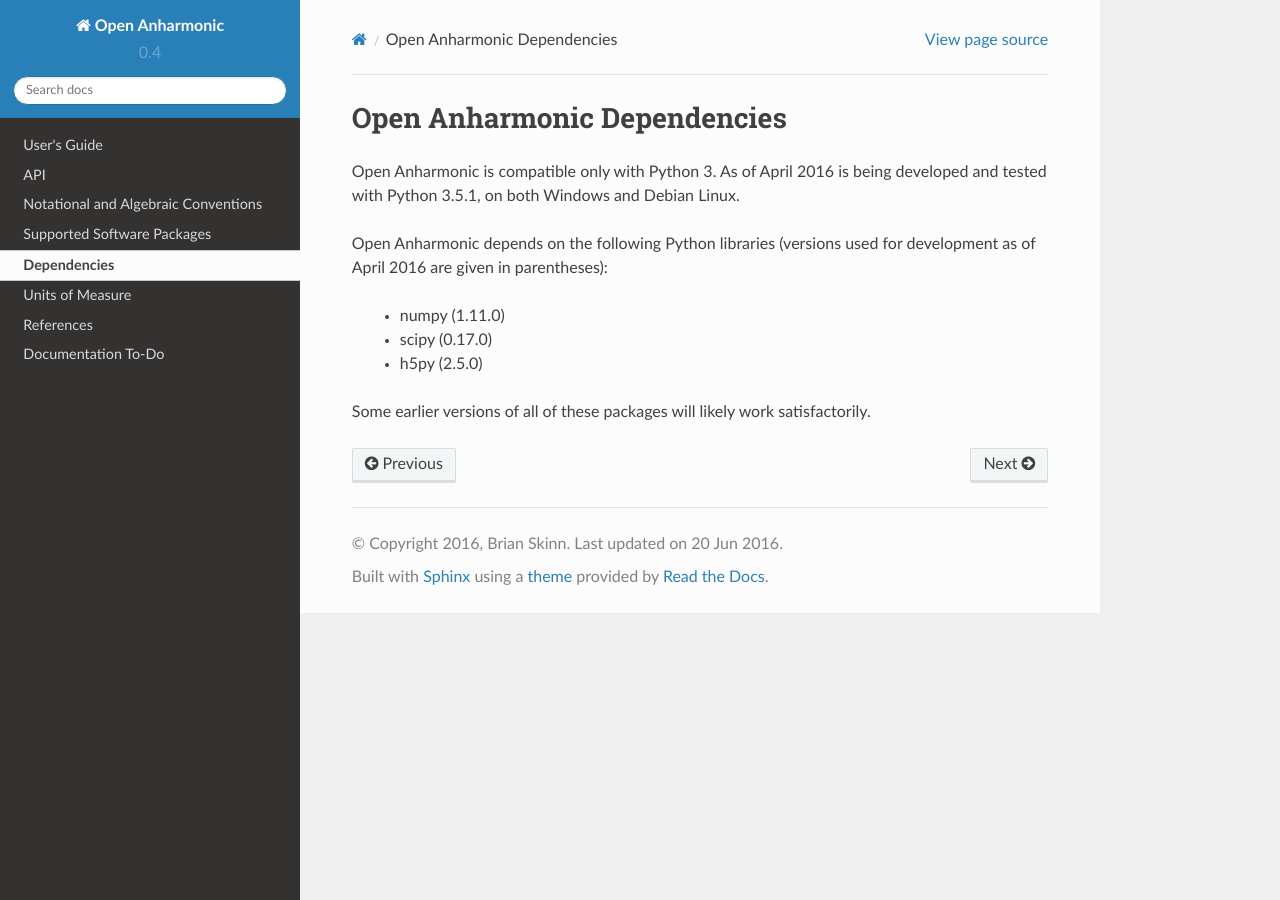
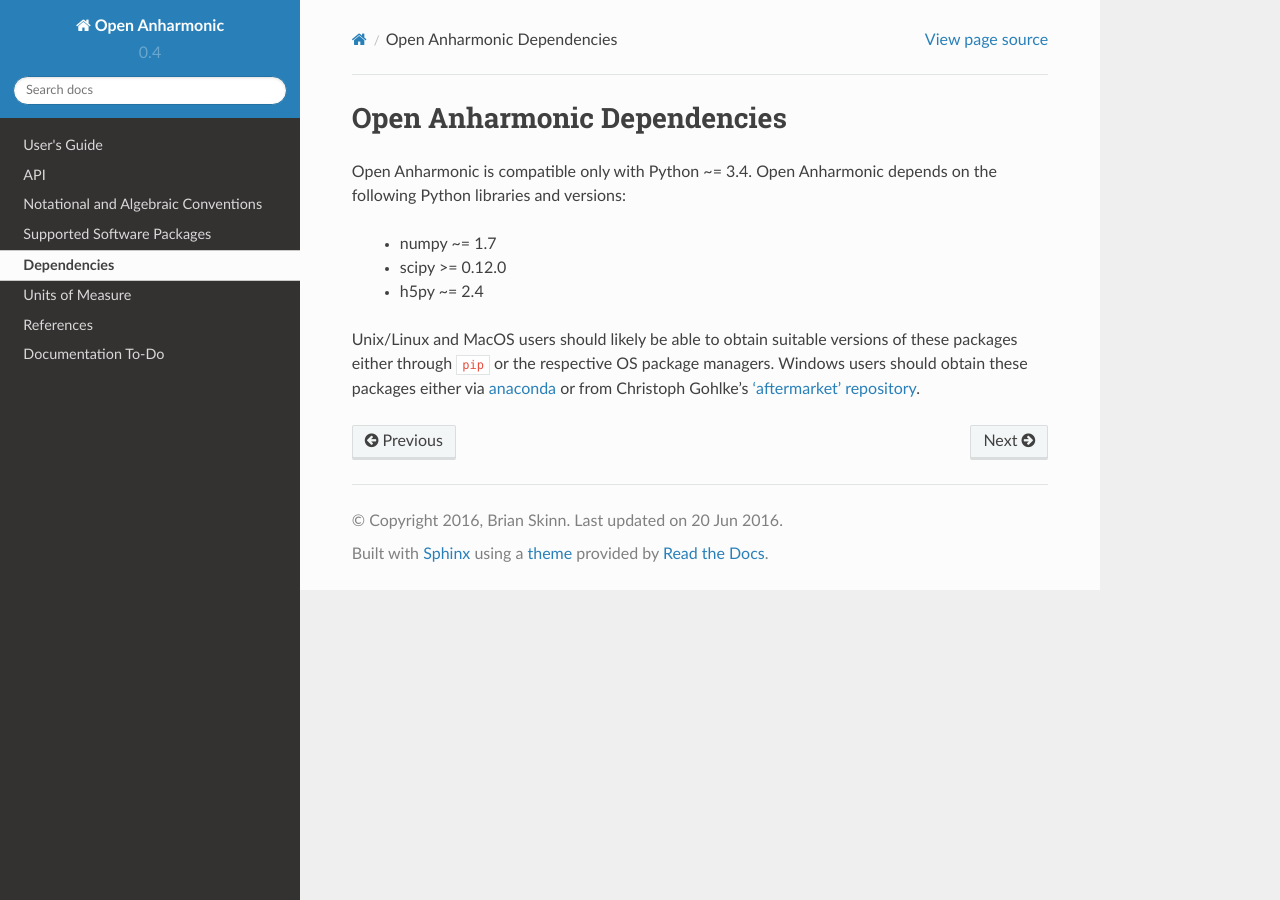
Before and after one commit to bskinn/opan, a Sphinx documentation site: the page built from doc/source/dependencies.rst, in a window 1280 px wide. Built offline with Sphinx 7.4.7 and the Read the Docs theme 2.0.0, drawn with Linux system fonts in a browser that asks for light colours.

Commit message:
ADMIN: Installation, dependencies, misc.
Added PyPI-installable note to front page

Added real minimum dependency versions, hopefully accurate.

Updated README.md and created README.rst. Hopefully GitHub will
 auto-grab the .md and PyPI will auto-grab the .rst and it'll
 work seamlessly to just have the two READMEs for the two
 separate uses. README.rst added to MANIFEST.in.

Removed pip-tools's requirements.in and replaced with a permissive
 requirements.txt. Do not want users to have to use specific
 pinned versions of numpy, scipy, or h5py -- especially, desire to
 allow distro-default versions of all to work. Though, the Py3.4
 minimum version may partly axe that...

Changed setup.py to setuptools and added/tweaked some settings.

```diff
--- a/doc/source/dependencies.rst
+++ b/doc/source/dependencies.rst
@@ -3,23 +3,22 @@
 Open Anharmonic Dependencies
 ============================
 
-Open Anharmonic is compatible only with Python 3. As of April 2016 is
-being developed and tested with Python 3.5.1, on both Windows and Debian
-Linux.
+Open Anharmonic is compatible only with Python ~= 3.4.  Open Anharmonic
+depends on the following Python libraries and versions:
 
-Open Anharmonic depends on the following Python libraries (versions
-used for development as of April 2016 are given in parentheses):
+ * numpy ~= 1.7
 
- * numpy (1.11.0)
+ * scipy >= 0.12.0
 
- * scipy (0.17.0)
+ * h5py ~= 2.4
 
- * h5py (2.5.0)
-
-Some earlier versions of all of these packages will likely work
-satisfactorily.
-
+Unix/Linux and MacOS users should likely be able to obtain suitable
+versions of these packages either through ``pip`` or the respective
+OS package managers.  Windows users should obtain these packages either
+via `anaconda <https://www.continuum.io/downloads>`__
+or from Christoph Gohlke's
+`'aftermarket' repository <http://www.lfd.uci.edu/~gohlke/pythonlibs/>`__.
 
 
 .. toctree:
-   :maxdepth: 2
+    :maxdepth: 2
```
Also changed, not shown: README.md (+10 -5 lines), README.rst (added, +25 -0 lines), doc/source/index.rst (+7 -0 lines), requirements.txt (+3 -11 lines), setup.py (+7 -1 lines), 2 other files.
